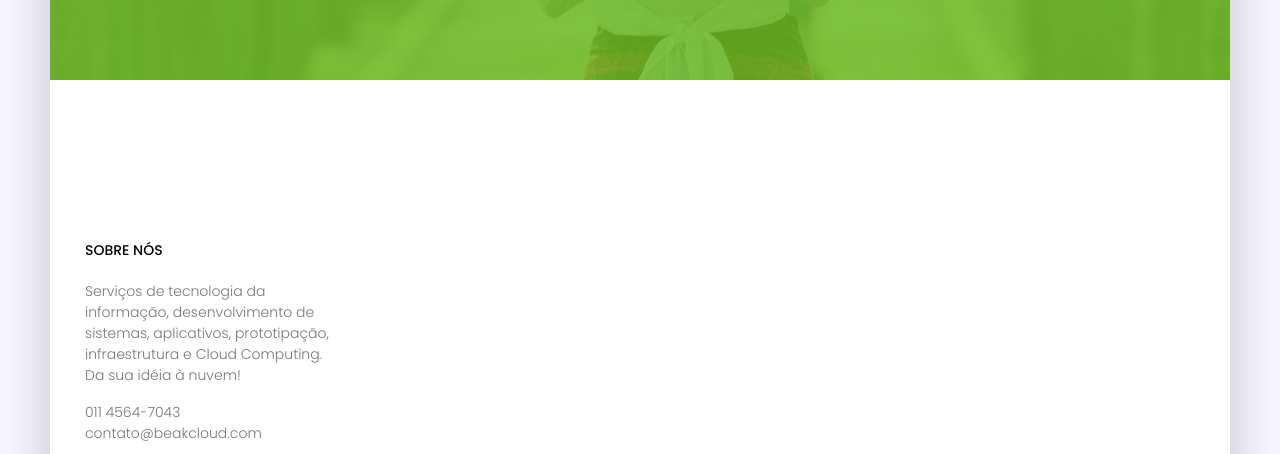
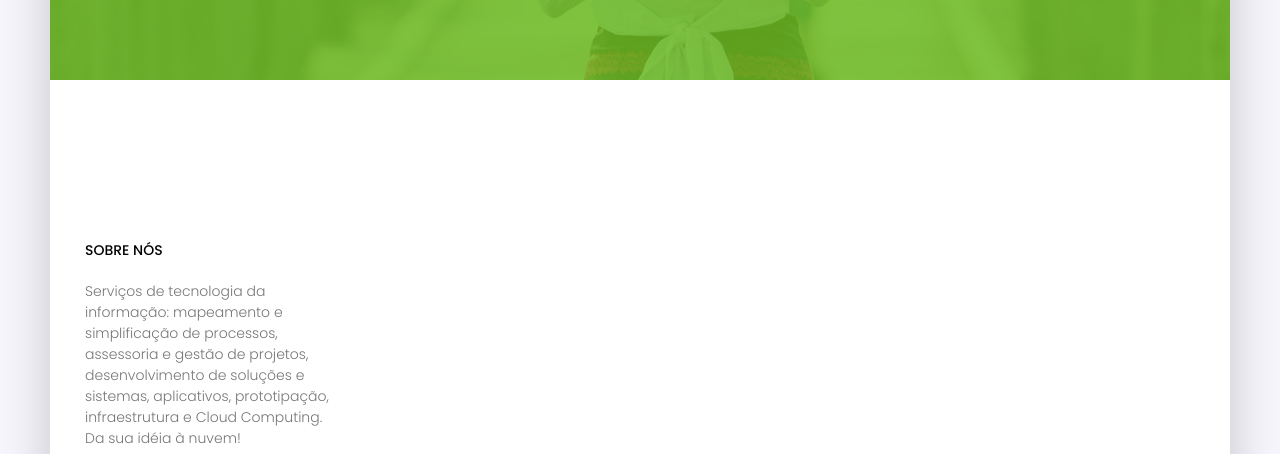
Before and after one commit to JoseLArantes/beak-static, a plain HTML site: page index.html in a window 1280 px wide. Shown: the part 1384-1838 px from the top of the page. Drawn offline with nearby package versions, Linux system fonts and the light colour scheme.

Commit message:
Ajuste no texto sobre nos

```diff
--- a/index.html
+++ b/index.html
@@ -64,7 +64,7 @@
 							<h6 class="text-uppercase">Do seu problema à nuvem</h6>
 							<h1>Antes do <span class="sp-1">Sucesso</span><br>
 							Há sempre o <span class="sp-2">Desafio</span></h1>
-							<a href="#" class="genric-btn primary circle arrow">Fale com a gente<span class="lnr lnr-arrow-right"></span></a>
+							<a href="#contact" class="genric-btn primary circle arrow">Fale com a gente<span class="lnr lnr-arrow-right"></span></a>
 						</div>
 					</div>
 				</div>
@@ -114,8 +114,9 @@
 						<div class="single-footer-widget">
 							<h6 class="text-uppercase mb-20">Sobre nós</h6>
 							<p>
-								Serviços de tecnologia da informação, desenvolvimento de sistemas, aplicativos, prototipação, infraestrutura e Cloud Computing.
-								Da sua idéia à nuvem!
+								Serviços de tecnologia da informação: mapeamento e simplificação de processos, assessoria e gestão de projetos,
+								desenvolvimento de soluções e sistemas, aplicativos, prototipação, infraestrutura e Cloud Computing.
+								<br>Da sua idéia à nuvem!
 							</p>
 							<p>
 								011 4564-7043 <br>
```
